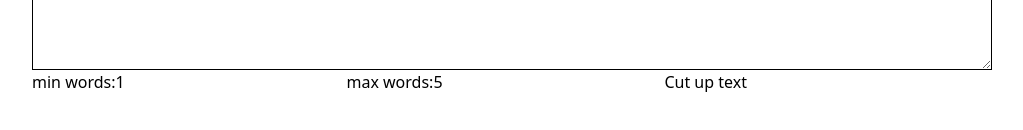
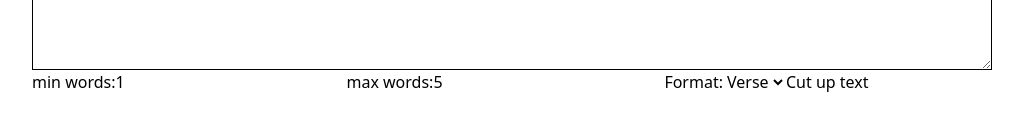
Before and after one commit to dku7/cut-up-tool, a React (Vite) app: page / in a window 1280 px wide. Shown: the part 406-536 px from the top of the page, without its empty margins (128-1151 px from the left). Built offline with nearby package versions, Linux system fonts and the light colour scheme.

Commit message:
add format drop down

```diff
--- a/src/components/Settings.tsx
+++ b/src/components/Settings.tsx
@@ -1,13 +1,21 @@
-import { cutUpLength } from "../types/types";
+import { cutUpFormat, cutUpLength } from "../types/types";
 
 interface SettingsProps {
   cutUpLength: cutUpLength;
+  format: cutUpFormat;
   handleMinWordsChange: (event: React.ChangeEvent<HTMLInputElement>) => void;
   handleMaxWordsChange: (event: React.ChangeEvent<HTMLInputElement>) => void;
+  handleFormatChange: (event: React.ChangeEvent<HTMLSelectElement>) => void;
 }
 
 export default function Settings(props: SettingsProps) {
-  const { cutUpLength, handleMinWordsChange, handleMaxWordsChange } = props;
+  const {
+    cutUpLength,
+    format,
+    handleMinWordsChange,
+    handleMaxWordsChange,
+    handleFormatChange,
+  } = props;
 
   return (
     <>
@@ -25,6 +33,11 @@ export default function Settings(props: SettingsProps) {
         onChange={handleMaxWordsChange}
         value={cutUpLength.max}
       />
+      <label htmlFor="format">Format:</label>
+      <select id="format" value={format} onChange={handleFormatChange}>
+        <option value="verse">Verse</option>
+        <option value="prose">Prose</option>
+      </select>
     </>
   );
 }
--- a/src/components/TextConsumer.tsx
+++ b/src/components/TextConsumer.tsx
@@ -1,6 +1,6 @@
 import { useCallback, useState } from "react";
-import getRandomFont from "../utils/getRandomFont";
-import { cutUpLength } from "../types/types";
+import { getRandomFont } from "../utils/utils";
+import { cutUpFormat, cutUpLength } from "../types/types";
 import Settings from "./Settings";
 
 const defaultCutUpLength: cutUpLength = {
@@ -13,6 +13,7 @@ export default function TextConsumer() {
   const [cutUpLength, setCutUpLength] =
     useState<cutUpLength>(defaultCutUpLength);
   const [cutUpText, setCutUpText] = useState<string[]>([]);
+  const [cutUpFormat, setCutUpFormat] = useState<cutUpFormat>("verse");
 
   const handleTextChange = (event: React.ChangeEvent<HTMLTextAreaElement>) => {
     setText(event.target.value);
@@ -24,6 +25,10 @@ export default function TextConsumer() {
 
   const handleMaxWordsChange = (event: React.ChangeEvent<HTMLInputElement>) => {
     setCutUpLength({ ...cutUpLength, max: Number(event.target.value) });
+  };
+
+  const handleFormatChange = (event: React.ChangeEvent<HTMLSelectElement>) => {
+    setCutUpFormat(event.target.value as cutUpFormat);
   };
 
   const handleCutUpText = useCallback(() => {
@@ -55,8 +60,10 @@ export default function TextConsumer() {
       <div>
         <Settings
           cutUpLength={cutUpLength}
+          format={cutUpFormat}
           handleMinWordsChange={handleMinWordsChange}
           handleMaxWordsChange={handleMaxWordsChange}
+          handleFormatChange={handleFormatChange}
         />
 
         <button onClick={handleCutUpText}>Cut up text</button>
```
